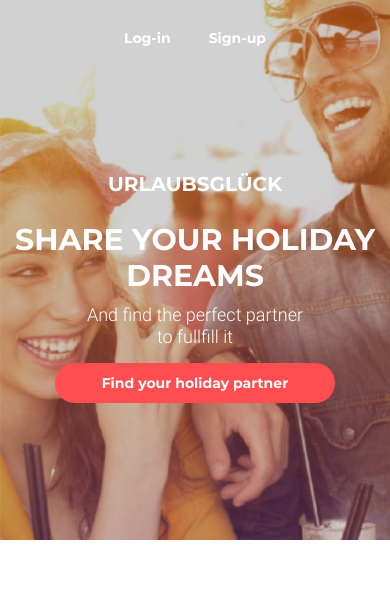
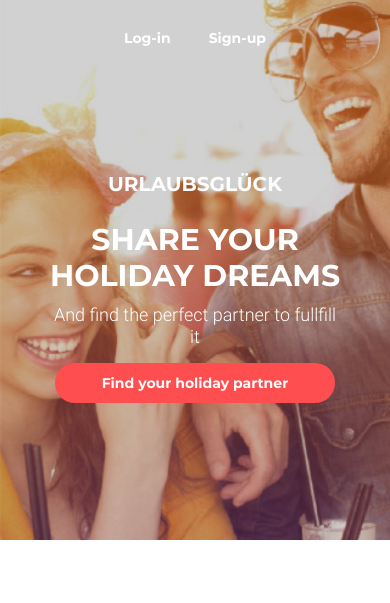
Before and after one commit to Harovinkin/goit-fe-course, a plain HTML site: page html-css/module-09/index.html in a window 390 px wide. Shown: the top 603 px of the page. Drawn offline with Linux system fonts and the light colour scheme.

Commit message:
mod-09 fixed margin-bottom

```diff
--- a/html-css/module-09/css/media.css
+++ b/html-css/module-09/css/media.css
@@ -3,6 +3,7 @@
 
   .background-banner {
     min-height: 540px;
+    padding-top: 18px;
     margin-bottom: 66px;
     background-image: url('../image/banner-tel.jpg');
   }
@@ -21,7 +22,6 @@
 
   .link-button-list {
     justify-content: center;
-    padding-top: 18px;
   }
 
   .header .container > .row > [class*="col-"]:last-child {
@@ -31,14 +31,19 @@
 
   /* BANNER-PROMO-CONTENT */
 
+  .promo-content-section .row:first-child {
+    margin-bottom: 10px;
+  }
+
   .promo-title {
-    margin-bottom: 10px;
     font-size: 30px;
   }
 
+  .promo-content-section .row:nth-child(2) {
+    margin-bottom: 16px;
+  }
+
   .promo-subtitle {
-    max-width: 222px;
-    margin-bottom: 16px;
     font-size: 18px;
   }
 
@@ -114,7 +119,7 @@
 
     /* MAIN-MEET-PARTNERS */
 
-  .meet-partners-section .row:first-child {
+  .meet-partners-section .container > .row:first-child {
     margin-bottom: 34px;
   }
 
--- a/html-css/module-09/index.html
+++ b/html-css/module-09/index.html
@@ -42,13 +42,13 @@
 
     <section class="promo-content-section">
       <div class="container">
-        <div class="row justify-content-md-center">
-          <div class="col-12 col-md-9 col-lg-7 col-xl-6">
+        <div class="row justify-content-center">
+          <div class="col-11 col-sm-9 col-md-9 col-lg-7 col-xl-6">
             <h2 class="promo-title">Share Your Holiday Dreams</h2>
           </div>
         </div>
-        <div class="row">
-          <div class="col-12">
+        <div class="row justify-content-center">
+          <div class="col-9">
             <p class="promo-subtitle">And find the perfect partner to fullfill it</p>
           </div>
         </div>
```
